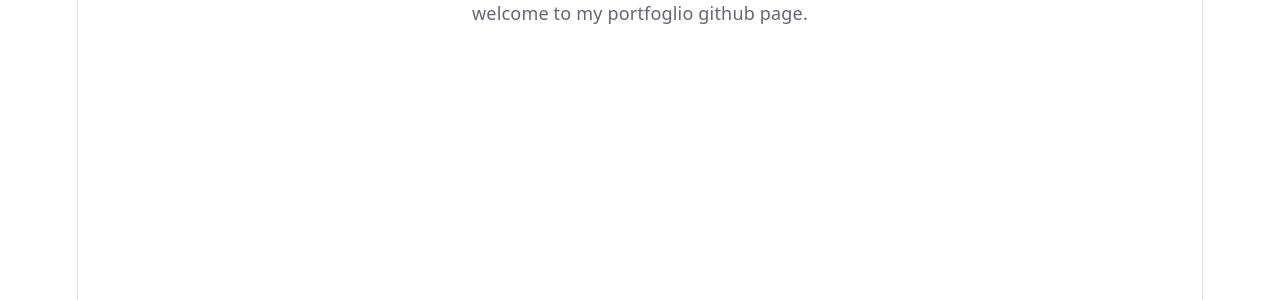
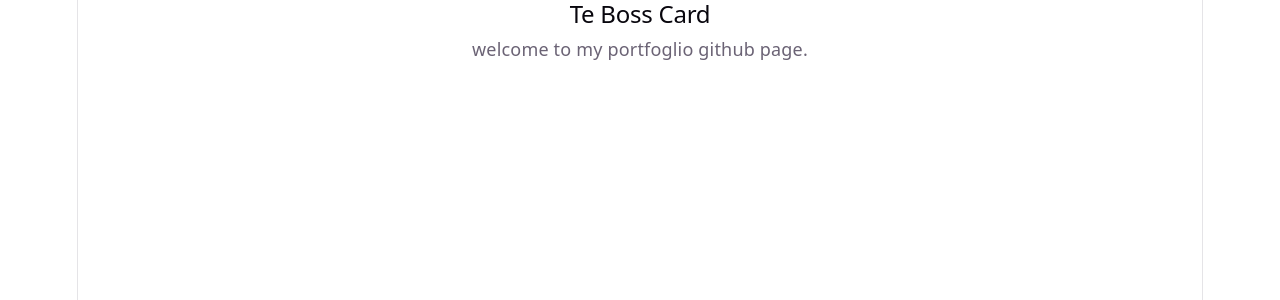
Before and after one commit to hollyfirst/Teko, a React (Vite) app: page / in a window 1280 px wide. Shown: the top 300 px of the page. Built offline with nearby package versions, Linux system fonts and the light colour scheme.

Commit message:
landingPage written test 1

```diff
--- a/src/App.tsx
+++ b/src/App.tsx
@@ -1,4 +1,3 @@
-import { useState } from 'react';
 import './App.css'
 import LandingPage from './LandingPage';
 
--- a/src/LandingPage.tsx
+++ b/src/LandingPage.tsx
@@ -3,6 +3,9 @@ import React from 'react'
 function LandingPage() {
   return (
     <div>
+        <header>
+            <h2> Te Boss Card</h2>
+        </header>
         <div>
             welcome to my portfoglio github page.
         </div>
```
